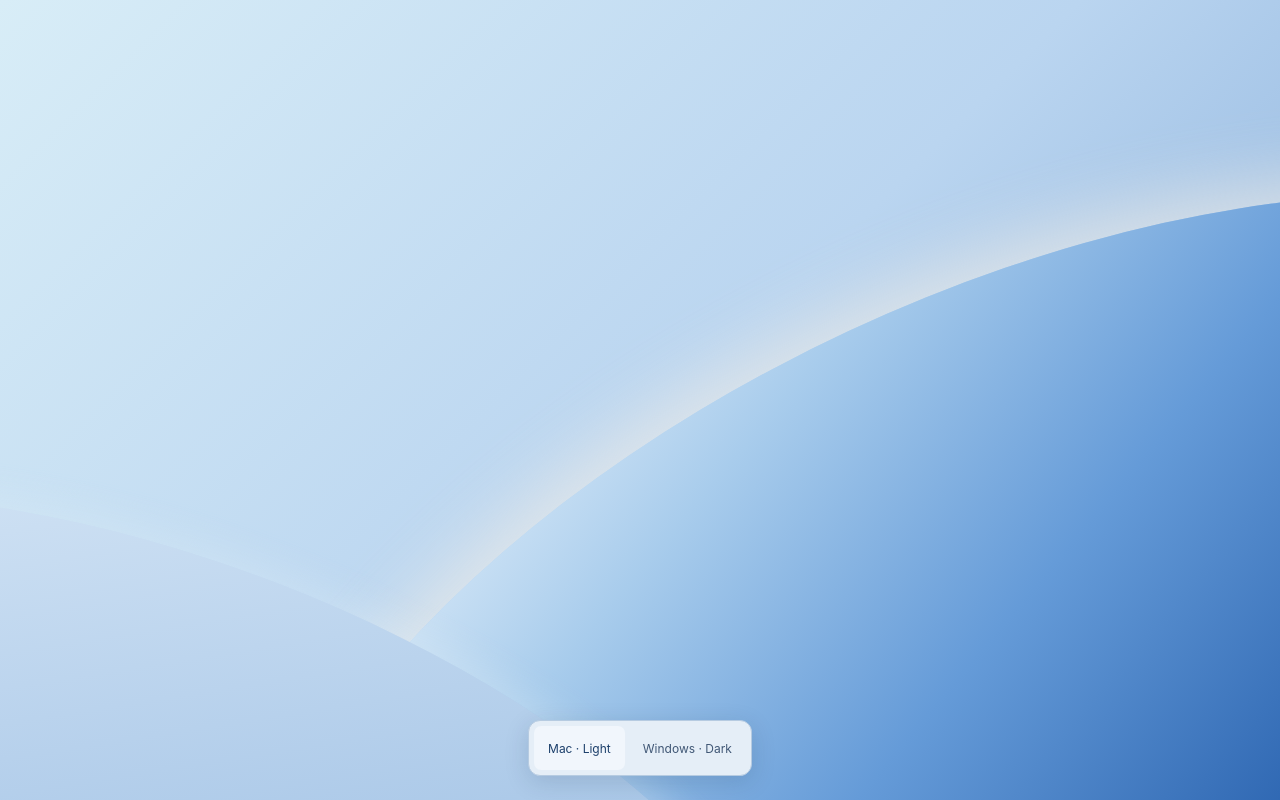
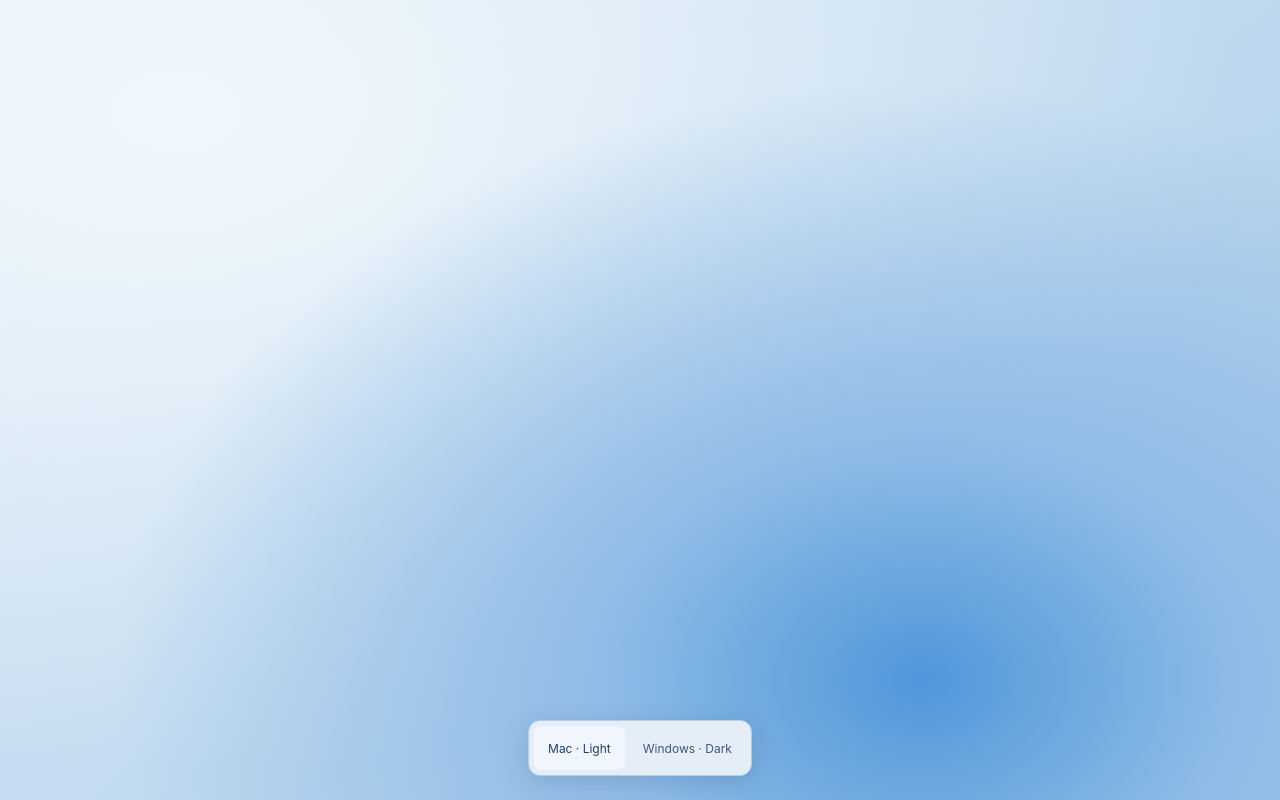
Before and after one commit to Emanuel-Nicholas-Manguera/eman-portfolio, a React (Vite) app: page / in a window 1280 px wide. Built offline with nearby package versions, Linux system fonts and the light colour scheme.

Commit message:
style: use soft blue glow backgrounds

```diff
--- a/src/App.css
+++ b/src/App.css
@@ -11,7 +11,7 @@
   min-height: 100svh;
   overflow: hidden;
   color-scheme: light;
-  background: linear-gradient(135deg, #d8edf7, #bad5f0 52%, #7da6d6);
+  background: #dce9f7;
 }
 
 .wallpaper {
@@ -20,41 +20,15 @@
   z-index: -1;
   overflow: hidden;
   pointer-events: none;
-}
-
-.wallpaper::before,
-.wallpaper::after {
-  content: '';
-  position: absolute;
-}
-
-.wallpaper::before {
-  width: 135%;
-  height: 115%;
-  top: 36%;
-  left: 14%;
-  border-radius: 50%;
-  transform: rotate(-25deg);
-  background: linear-gradient(
-    155deg,
-    #eaf4fc 5%,
-    #a8ccec 23%,
-    #659bd8 43%,
-    #2861ae 67%,
-    #123f82 85%
-  );
-  box-shadow: 0 -24px 70px #f3eee6a6;
-}
-
-.wallpaper::after {
-  width: 110%;
-  height: 85%;
-  top: 70%;
-  left: -43%;
-  border-radius: 50%;
-  transform: rotate(21deg);
-  background: linear-gradient(150deg, #e0edf9, #a7c6e7 52%, #477ebc 88%);
-  box-shadow: 0 -12px 35px #dcebf650;
+  background:
+    radial-gradient(
+      ellipse at 72% 85%,
+      #4f97da 0,
+      #8ebbe6 24%,
+      transparent 62%
+    ),
+    radial-gradient(ellipse at 14% 14%, #f1f8fc 0, transparent 68%),
+    linear-gradient(140deg, #dce9f7, #a7cbe7);
 }
 
 .desktop-background[data-theme='windows'] {
@@ -66,44 +40,19 @@
   --focus-color: #8dc5ff;
 
   color-scheme: dark;
-  background: radial-gradient(ellipse at 59% 64%, #17477d, #0c203b 52%, #071322);
+  background: #06111e;
 }
 
-[data-theme='windows'] .wallpaper::before {
-  width: 78%;
-  height: 115%;
-  top: 18%;
-  left: 26%;
-  border-radius: 38% 65% 35% 62%;
-  transform: rotate(-37deg);
-  background: linear-gradient(
-    125deg,
-    #123563 8%,
-    #2b7bd1 23%,
-    #103d81 34%,
-    #52a7ed 45%,
-    #194d8d 57%,
-    #10294e 76%
-  );
-  box-shadow: -24px -14px 90px #3c91e52e;
-}
-
-[data-theme='windows'] .wallpaper::after {
-  width: 49%;
-  height: 85%;
-  top: 39%;
-  left: 45%;
-  border-radius: 58% 30% 66% 32%;
-  transform: rotate(-29deg);
-  background: linear-gradient(
-    130deg,
-    #0c264c 8%,
-    #195aaf 42%,
-    #4e9be7 51%,
-    #174375 64%,
-    #0b2241 85%
-  );
-  box-shadow: -12px -6px 28px #7bb8ef16;
+[data-theme='windows'] .wallpaper {
+  background:
+    radial-gradient(
+      ellipse at 72% 85%,
+      #145c9c 0,
+      #103b66 25%,
+      transparent 64%
+    ),
+    radial-gradient(ellipse at 12% 12%, #132838 0, transparent 65%),
+    #06111e;
 }
 
 .theme-switch {
@@ -144,31 +93,3 @@
   outline: 3px solid var(--focus-color);
   outline-offset: 3px;
 }
-
-@media (max-width: 600px) {
-  .wallpaper::before {
-    top: 40%;
-    left: -10%;
-    width: 200%;
-  }
-
-  .wallpaper::after {
-    top: 75%;
-    left: -105%;
-    width: 210%;
-  }
-
-  [data-theme='windows'] .wallpaper::before {
-    top: 22%;
-    left: -15%;
-    width: 140%;
-    height: 100%;
-  }
-
-  [data-theme='windows'] .wallpaper::after {
-    top: 42%;
-    left: 18%;
-    width: 95%;
-    height: 80%;
-  }
-}
```
